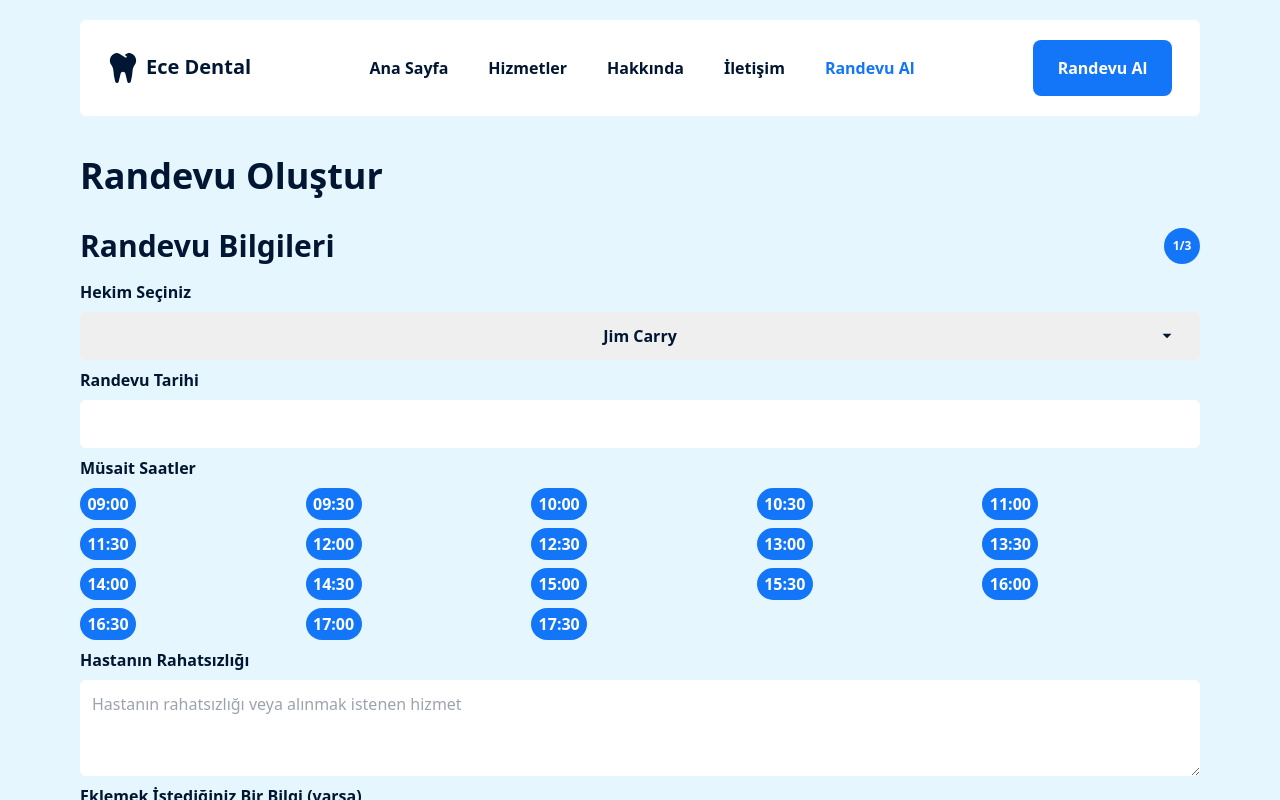
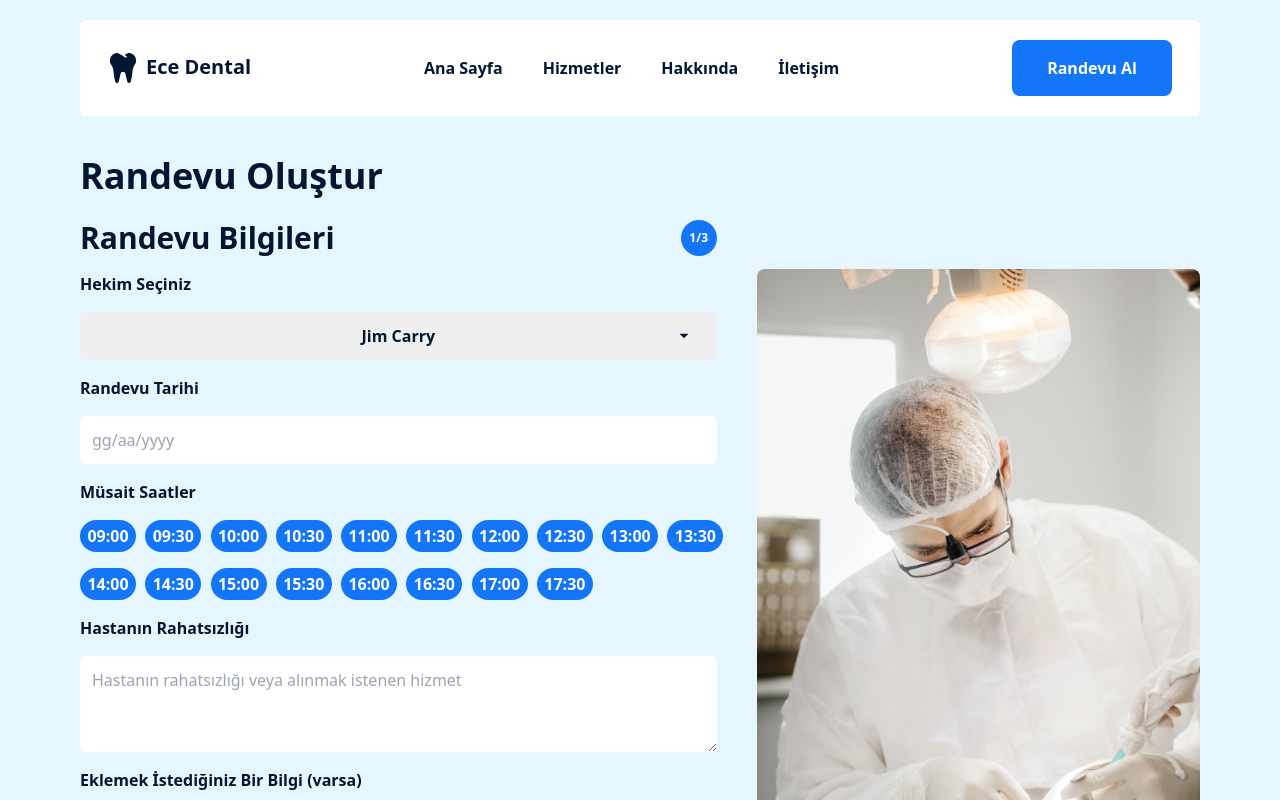
Before and after one commit to cemozr/dental-clinic-react, a React (Vite) app: page /appointment in a window 1280 px wide. Shown: the top 800 px of the page. Built offline with nearby package versions, Linux system fonts and the light colour scheme.

Commit message:
improvements

```diff
--- a/src/components/UI/Button.tsx
+++ b/src/components/UI/Button.tsx
@@ -11,6 +11,7 @@ type WideButtonProps = {
 
 type TimeButton = {
   el: "time-button";
+  isSelected: boolean;
 } & ComponentPropsWithoutRef<"button">;
 
 type HeaderButtonProps = {
@@ -48,34 +49,27 @@ export default function Button(
   switch (props.el) {
     case "link":
       return (
-        <button {...props}>
         <Link
           className="text-md font-semibold text-custom-dark-blue"
           to={props.to}
         >
           {props.children}
         </Link>
-        </button>
       );
     case "colored-link":
       return (
-        <button {...props}>
+        <Link className="text-md font-bold text-custom-mid-blue" to={props.to}>
+          {props.children}
+        </Link>
+      );
+    case "colored-link-button":
+      return (
         <Link
-            className="text-md font-bold text-custom-mid-blue"
+          className="h-14 w-34 rounded-lg bg-custom-mid-blue p-4 text-center font-semibold text-secondary xl:w-40"
           to={props.to}
         >
           {props.children}
         </Link>
-        </button>
-      );
-    case "colored-link-button":
-      return (
-        <button
-          {...props}
-          className="h-14 w-34 rounded-lg bg-custom-mid-blue p-4 font-semibold text-secondary"
-        >
-          <Link to={props.to}>{props.children}</Link>
-        </button>
       );
     case "header-button":
       return (
@@ -92,10 +86,11 @@ export default function Button(
         ></button>
       );
     case "time-button":
+      const { isSelected, ...rest } = props;
       return (
         <button
-          {...props}
-          className="h-8 w-14 rounded-full bg-custom-mid-blue font-semibold text-secondary"
+          {...rest}
+          className={`${props.isSelected ? "bg-secondary text-custom-mid-blue" : "bg-custom-mid-blue text-secondary"} h-8 w-14 rounded-full font-semibold`}
         ></button>
       );
     default:
--- a/src/components/header/Header.tsx
+++ b/src/components/header/Header.tsx
@@ -50,7 +50,11 @@ export default function Header() {
             <Navigation />
           </ul>
         </nav>
-        <Button el="header-button">Randevu Al</Button>
+        <div className="hidden lg:flex">
+          <Button el="colored-link-button" to="/appointment">
+            Randevu Al
+          </Button>
+        </div>
       </header>
       {isOpen && (
         <nav
--- a/src/components/header/Navigation.tsx
+++ b/src/components/header/Navigation.tsx
@@ -18,7 +18,7 @@ export default function Navigation() {
           </li>
         );
       })}
-      <li>
+      <li className="lg:hidden">
         <Button el="colored-link" to="/appointment">
           Randevu Al
         </Button>
--- a/src/components/pages/appointment/AppointmentPage.tsx
+++ b/src/components/pages/appointment/AppointmentPage.tsx
@@ -1,29 +1,12 @@
 import { useEffect, useState } from "react";
 import Button from "../../UI/Button";
-import { FieldErrors, SubmitHandler, useForm } from "react-hook-form";
-import AppointmentInfo from "./AppointmentInfo";
-import PersonalInfo from "./PersonalInfo";
-import MedicalInfo from "./MedicalInfo";
-import { AppointmentFormSchema } from "./AppointmentFormSchema";
-import { z } from "zod";
-import { zodResolver } from "@hookform/resolvers/zod";
-
-export type AppointmentForm = z.infer<typeof AppointmentFormSchema>;
+import AppointmentForm from "./appointmentForm/AppointmentForm";
+import bannerImage from "/assets/Rectangle687.png";
 
 export default function AppointmentPage() {
   const [index, setIndex] = useState<number>(0);
   const [currentSection, setCurrentSection] =
     useState<string>("Randevu Bilgileri");
-
-  const {
-    register,
-    control,
-    handleSubmit,
-    setValue,
-    formState: { errors },
-  } = useForm<AppointmentForm>({
-    resolver: zodResolver(AppointmentFormSchema),
-  });
 
   useEffect(() => {
     const handleSections = () => {
@@ -34,13 +17,13 @@ export default function AppointmentPage() {
     handleSections();
   }, [index]);
 
-  const onSubmit: SubmitHandler<AppointmentForm> = (data) => {
-    console.log(data);
-  };
   return (
-    <main className="mx-5 my-10 flex flex-grow flex-col gap-4 text-custom-dark-blue lg:mx-20">
-      <h1 className="mb-4 text-4xl font-bold">Randevu Oluştur</h1>
-      <div className="flex items-center justify-between">
+    <main className="mx-5 my-10 flex flex-grow flex-col text-custom-dark-blue lg:mx-20">
+      <h1 className="mb-6 text-4xl font-bold">Randevu Oluştur</h1>
+
+      <div className="grid items-center gap-10 lg:grid-cols-12">
+        <section className="lg:col-span-6 xl:col-span-7">
+          <div className="mb-4 flex items-center justify-between">
             <h2 className="text-3xl font-semibold">{currentSection}</h2>
             <div className="inline-flex h-9 w-9 items-center justify-center rounded-full bg-custom-mid-blue">
               <p className="text-center text-xs font-bold text-secondary">
@@ -48,33 +31,8 @@ export default function AppointmentPage() {
               </p>
             </div>
           </div>
-      <form className="grid gap-4" onSubmit={handleSubmit(onSubmit)}>
-        {currentSection === "Randevu Bilgileri" ? (
-          <AppointmentInfo
-            register={register}
-            control={control}
-            setValue={setValue}
-            errors={errors as FieldErrors<AppointmentForm>}
-          />
-        ) : currentSection === "Kişisel Bilgiler" ? (
-          <PersonalInfo
-            register={register}
-            control={control}
-            errors={errors as FieldErrors<AppointmentForm>}
-          />
-        ) : (
-          <MedicalInfo
-            register={register}
-            errors={errors as FieldErrors<AppointmentForm>}
-          />
-        )}
-        {index === 2 && (
-          <Button type="submit" el="wide-button">
-            Randevu Oluştur
-          </Button>
-        )}
-      </form>
-      <div className="flex flex-col gap-4">
+          <AppointmentForm index={index} currentSection={currentSection} />
+          <div className="mt-6 flex flex-col gap-4">
             {index >= 0 && index < 2 && (
               <Button
                 el="wide-button"
@@ -92,6 +50,11 @@ export default function AppointmentPage() {
               </Button>
             )}
           </div>
+        </section>
+        <section className="hidden lg:col-span-6 lg:block xl:col-span-5">
+          <img className="rounded-lg" src={bannerImage} alt="dentist photo" />
+        </section>
+      </div>
     </main>
   );
 }
--- /dev/null
+++ b/src/components/pages/appointment/appointmentForm/AppointmentForm.tsx
@@ -0,0 +1,62 @@
+import { FieldErrors, SubmitHandler, useForm } from "react-hook-form";
+import AppointmentInfo from "./appointmentFormSections/AppointmentInfo";
+import PersonalInfo from "./appointmentFormSections/PersonalInfo";
+import MedicalInfo from "./appointmentFormSections/MedicalInfo";
+import { AppointmentFormSchema } from "./AppointmentFormSchema";
+import { z } from "zod";
+import { zodResolver } from "@hookform/resolvers/zod";
+import Button from "../../../UI/Button";
+
+export type AppointmentForm = z.infer<typeof AppointmentFormSchema>;
+
+type AppointmentFormProps = {
+  index: number;
+  currentSection: string;
+};
+
+export default function AppointmentForm({
+  index,
+  currentSection,
+}: AppointmentFormProps) {
+  const {
+    register,
+    control,
+    handleSubmit,
+    setValue,
+    formState: { errors },
+  } = useForm<AppointmentForm>({
+    resolver: zodResolver(AppointmentFormSchema),
+  });
+
+  const onSubmit: SubmitHandler<AppointmentForm> = (data) => {
+    console.log(data);
+  };
+  return (
+    <form className="grid gap-4" onSubmit={handleSubmit(onSubmit)}>
+      {currentSection === "Randevu Bilgileri" ? (
+        <AppointmentInfo
+          register={register}
+          control={control}
+          setValue={setValue}
+          errors={errors as FieldErrors<AppointmentForm>}
+        />
+      ) : currentSection === "Kişisel Bilgiler" ? (
+        <PersonalInfo
+          register={register}
+          control={control}
+          errors={errors as FieldErrors<AppointmentForm>}
+        />
+      ) : (
+        <MedicalInfo
+          register={register}
+          errors={errors as FieldErrors<AppointmentForm>}
+        />
+      )}
+      {index === 2 && (
+        <Button type="submit" el="wide-button">
+          Randevu Oluştur
+        </Button>
+      )}
+    </form>
+  );
+}
--- a/src/components/pages/appointment/AppointmentInfo.tsx
+++ b/src/components/pages/appointment/appointmentForm/appointmentFormSections/AppointmentInfo.tsx
@@ -1,9 +1,9 @@
-import specialists from "../../../data/specialists.json";
+import specialists from "../../../../../data/specialists.json";
 import DatePicker from "react-datepicker";
 import "react-datepicker/dist/react-datepicker.css";
 import { registerLocale } from "react-datepicker";
 import { tr } from "date-fns/locale/tr";
-import Button from "../../UI/Button";
+import Button from "../../../../UI/Button";
 import { IoMdArrowDropdown } from "react-icons/io";
 import {
   Controller,
@@ -12,7 +12,8 @@ import {
   UseFormSetValue,
   FieldErrors,
 } from "react-hook-form";
-import { type AppointmentForm } from "./AppointmentPage";
+import { type AppointmentForm } from "../AppointmentForm";
+import { useState } from "react";
 
 type AppointmentInfoProps = {
   register: UseFormRegister<AppointmentForm>;
@@ -49,13 +50,18 @@ export default function AppointmentInfo({
     "17:00",
     "17:30",
   ];
-
-  const handleTimeSelect = (time: string) => {
+  const [selectedTime, setSelectedTime] = useState<string | null>(null);
+  const handleTimeSelect = (
+    time: string,
+    e: React.MouseEvent<HTMLButtonElement>,
+  ) => {
+    e.preventDefault();
     setValue("appointmentTime", time);
+    setSelectedTime(time);
   };
 
   return (
-    <fieldset className="flex flex-col gap-2">
+    <fieldset className="flex flex-col gap-4">
       <label htmlFor="specialist" className="font-semibold">
         Hekim Seçiniz
       </label>
@@ -91,6 +97,7 @@ export default function AppointmentInfo({
             className="h-12 w-full rounded-md pl-3"
             id="appointment-date"
             minDate={new Date()}
+            placeholderText="gg/aa/yyyy"
             locale="tr"
             selected={field.value}
             onChange={(date) => field.onChange(date)}
@@ -101,11 +108,16 @@ export default function AppointmentInfo({
         <p className="text-error">{errors.appointmentDate?.message}</p>
       )}
       <p className="font-semibold">Müsait Saatler</p>
-      <ul className="grid grid-cols-5 gap-2">
+      <ul className="grid grid-cols-5 gap-4 md:grid-cols-10 lg:grid-cols-6 xl:grid-cols-10">
         {workingHours.map((hour) => {
           return (
             <li key={hour}>
-              <Button el="time-button" onClick={() => handleTimeSelect(hour)}>
+              <Button
+                el="time-button"
+                onClick={(e) => handleTimeSelect(hour, e)}
+                className="bg-black"
+                isSelected={selectedTime === hour}
+              >
                 {hour}
               </Button>
             </li>
--- a/src/components/pages/appointment/MedicalInfo.tsx
+++ b/src/components/pages/appointment/appointmentForm/appointmentFormSections/MedicalInfo.tsx
@@ -1,5 +1,5 @@
 import { FieldErrors, UseFormRegister } from "react-hook-form";
-import { type AppointmentForm } from "./AppointmentPage";
+import { type AppointmentForm } from "../AppointmentForm";
 type MedicalInfoProps = {
   register: UseFormRegister<any>;
   errors: FieldErrors<AppointmentForm>;
@@ -7,7 +7,7 @@ type MedicalInfoProps = {
 
 export default function MedicalInfo({ register, errors }: MedicalInfoProps) {
   return (
-    <fieldset className="flex flex-col gap-2">
+    <fieldset className="flex flex-col gap-4">
       <label htmlFor="allergies" className="font-semibold">
         Alerjiler
       </label>
--- a/src/components/pages/appointment/PersonalInfo.tsx
+++ b/src/components/pages/appointment/appointmentForm/appointmentFormSections/PersonalInfo.tsx
@@ -12,7 +12,7 @@ import {
   UseFormRegister,
   FieldErrors,
 } from "react-hook-form";
-import { type AppointmentForm } from "./AppointmentPage";
+import { type AppointmentForm } from "../AppointmentForm";
 
 type PersonalInfoProps = {
   control: Control<any>;
@@ -99,6 +99,7 @@ export default function PersonalInfo({
             className="h-12 w-full rounded-md pl-3"
             id="birth-date"
             locale="tr"
+            placeholderText="gg/aa/yyyy"
             minDate={new Date()}
             selected={field.value}
             onChange={(date) => field.onChange(date)}
```
Also changed, not shown: src/components/pages/appointment/appointmentForm/AppointmentFormSchema.ts (renamed from src/components/pages/appointment/AppointmentFormSchema.ts). Lines whose indentation alone changed are shown as unchanged.
